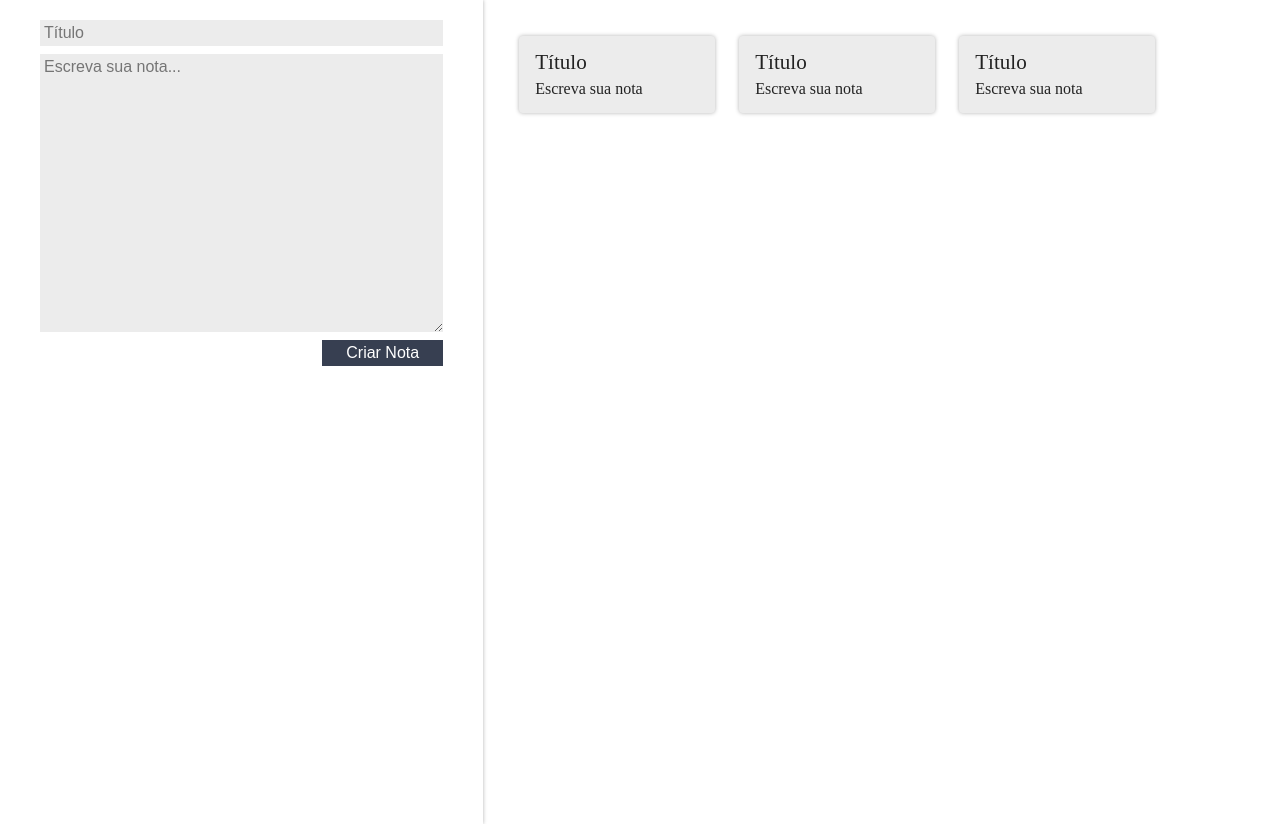
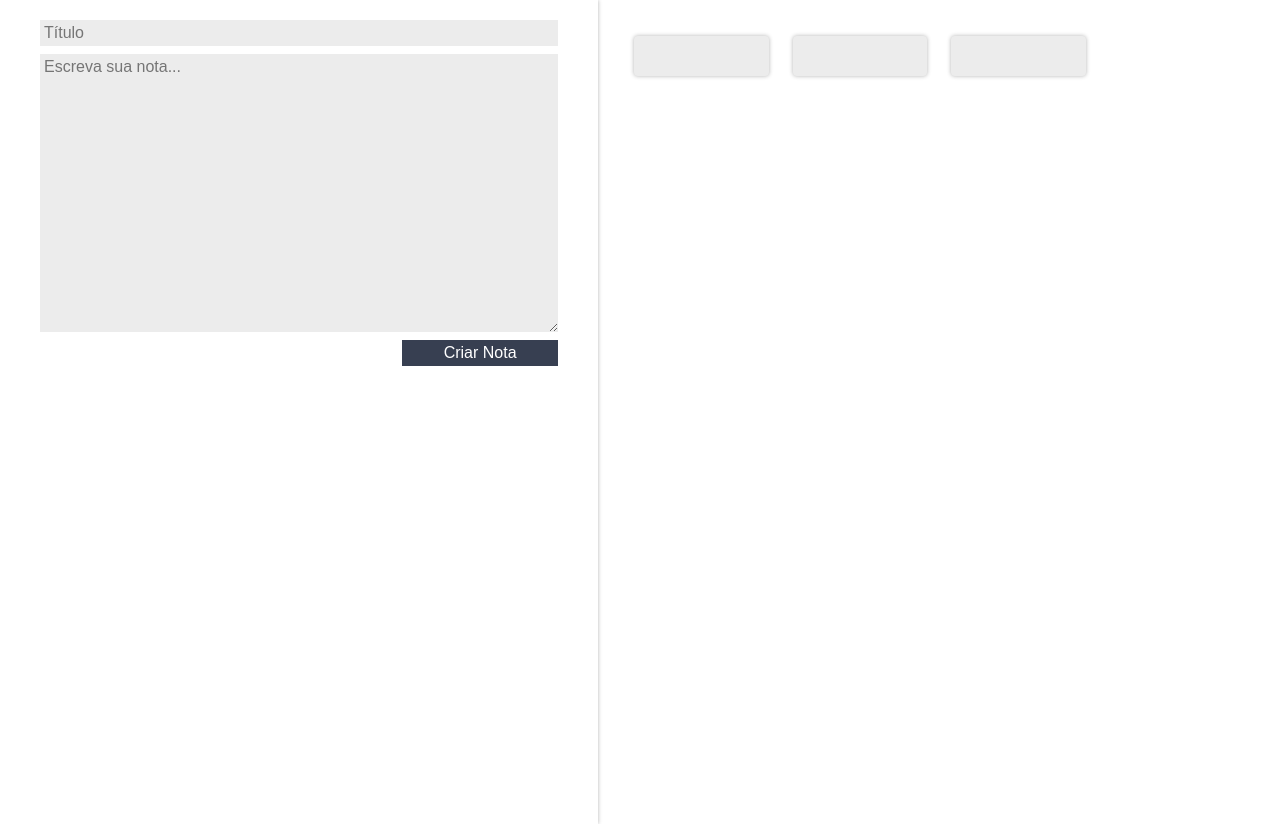
Before and after one commit to NayanneBatista/blocoDeNotasReact, a React (Create React App) app: page / in a window 1280 px wide. Built offline with nearby package versions, Linux system fonts and the light colour scheme.

Commit message:
update CardNota

```diff
--- a/src/components/CardNota/CardNota.jsx
+++ b/src/components/CardNota/CardNota.jsx
@@ -5,9 +5,9 @@
     return (
       <section className="card-nota">
         <header className="card-nota_cabecalho">
-          <h3 className="card-nota_titulo">Título</h3>
+          <h3 className="card-nota_titulo">{this.props.titulo}</h3>
         </header>
-        <p className="card-nota_texto">Escreva sua nota</p>
+        <p className="card-nota_texto">{this.props.texto}</p>
       </section>
     );
   }
```
